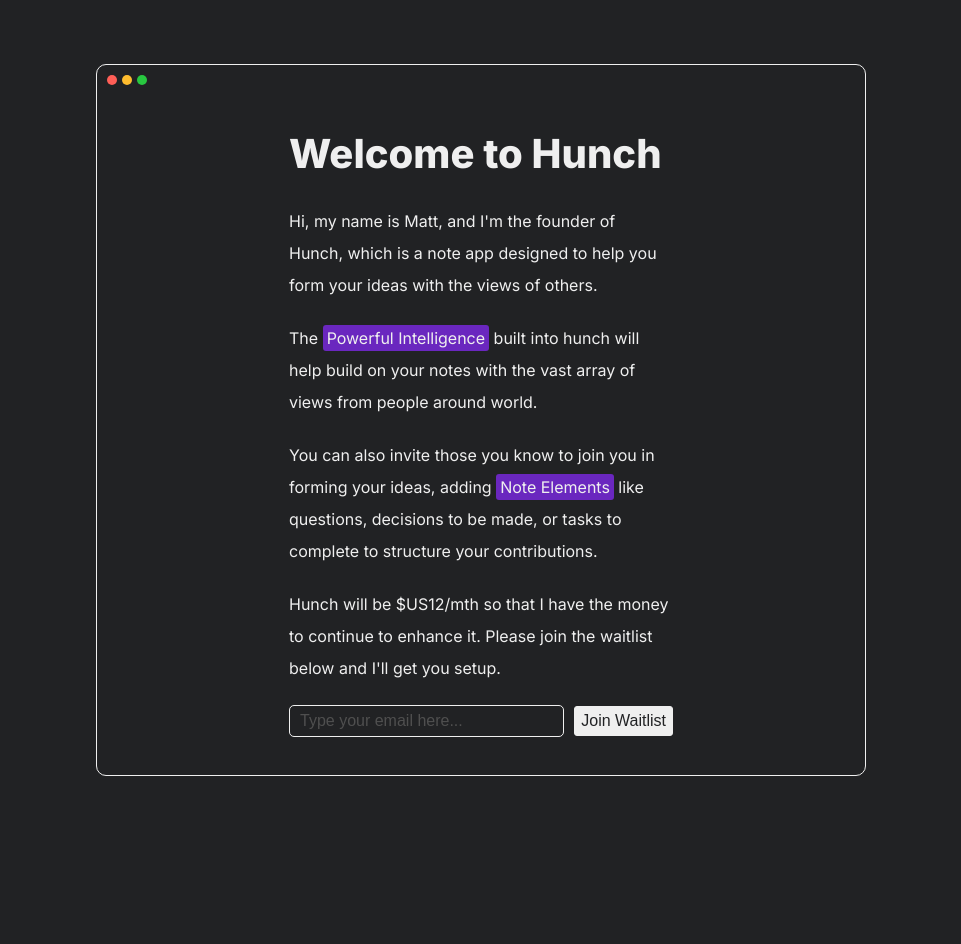
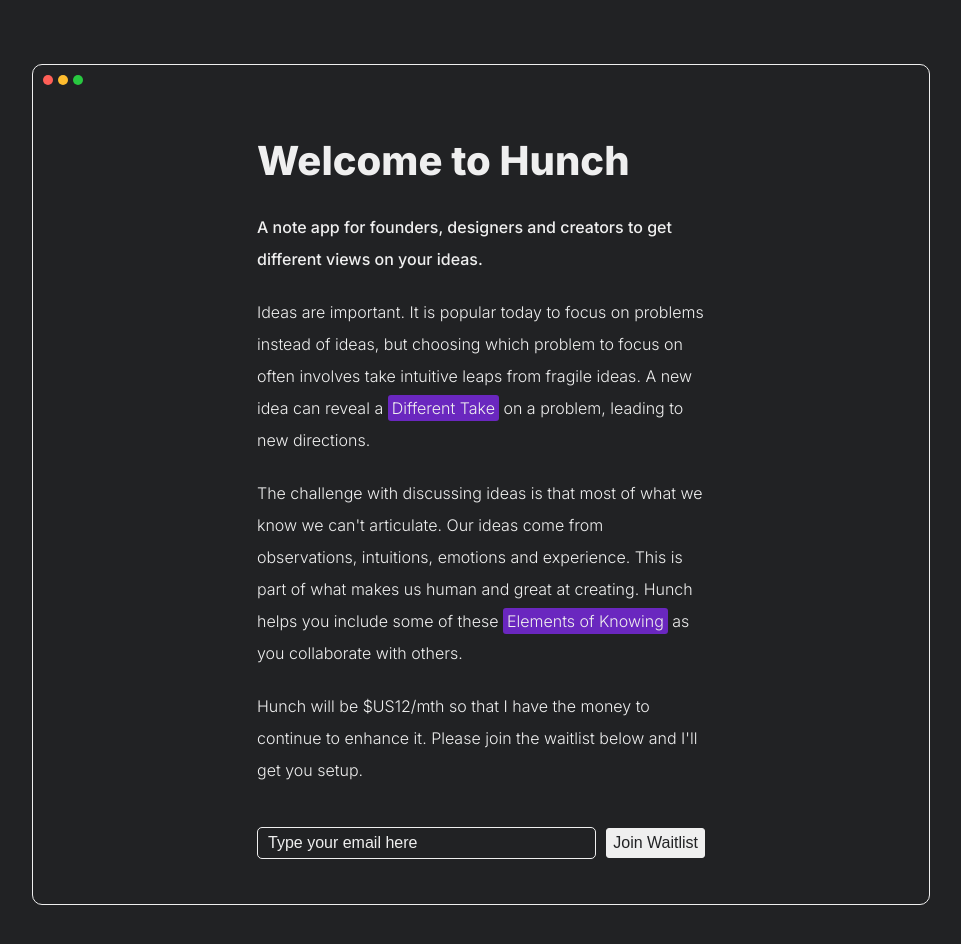
Before and after one commit to mattayersnz/hunchpublic, a React (Create React App) app: page / in a window 1280 px wide. Shown: the top 944 px of the page, without its empty margins (159-1120 px from the left). Built offline with nearby package versions, Linux system fonts and the light colour scheme; the HTML template or start-up script is replaced by a standard one.

Commit message:
content update

```diff
--- a/src/App.js
+++ b/src/App.js
@@ -1,6 +1,6 @@
 import styled from 'styled-components';
 import HunchEditor from './HunchEditor';
-import Assistant from './Assistant';
+import Different from './Different';
 import Elements from './Elements';
 import { useState } from 'react';
 
@@ -12,8 +12,8 @@
     switch (page) {
       case 'welcome':
         return <HunchEditor setPage={setPage}/>;
-      case 'assistant':
-        return <Assistant setPage={setPage}/>;
+      case 'different':
+        return <Different setPage={setPage}/>;
       case 'elements':
         return <Elements setPage={setPage}/>;
       default:
@@ -44,7 +44,7 @@
 
 const HunchFrame = styled.div`
   height: 50%;
-  width: 60%;
+  width: 70%;
   border: 1px solid #efefef;
   border-radius: 10px;
   position: relative;
--- a/src/Assistant.js
+++ b/src/Different.js
@@ -8,29 +8,33 @@
     setPage("welcome");
   }
 
+  const elements = () => {
+    setPage("elements");
+  }
+
   return (
   <AssistantContainer>
 
-    <Heading>Powerful Intelligence</Heading>
+    <Heading>Different Take</Heading>
 
     <Paragraph>
-    Inside Hunch you can chat with an AI assistant powered by OpenAI to help you form your ideas.
+    At the core of Hunch is the idea of that we need different takes on our thinking to make them robust and helpful to others.
     </Paragraph>
 
     <Paragraph>
-    This assistant has the context of your current note which saves you constantly needing to add this context to your chat.
+    Getting stuck in our own ideas is a common trap. Modern advice is to put your ideas our to others to test them. Hold your ideas lightly and focus on what is actually needed.
     </Paragraph>
 
     <Paragraph>
-    The strength of this type of assistant is that it essentially taps into the aggregate views from people around world to help build on your thoughts.
+    This advice is good, but it not always easy to put your ideas out there, or even start a conversation purely about a problem that people face.
     </Paragraph>
 
     <Paragraph>
-    While this assistant isn't giving the view of another person who has bodied knowledge, grounded in the world, it is the beginning of some outside views for your thinking.
+    In light of this the app makes it easy to share your notes with different <HunchLink onClick={elements}> Elements of Knowing </HunchLink> to get contributions for other people and AI contributors.
     </Paragraph>
 
     <Paragraph>
-    In this way <HunchLink onClick={welcome}>Hunch</HunchLink> instantly lets you start to get outside views on your ideas.
+    In <HunchLink onClick={welcome}>Hunch</HunchLink> your notes are structured as a network where you can link any note to any other, and redo your links when you want. So you can remap your ideas as they change.
     </Paragraph>
 
   </AssistantContainer>
--- a/src/Elements.js
+++ b/src/Elements.js
@@ -11,22 +11,26 @@
   return (
   <ElementsContainer>
 
-    <Heading>Note Elements</Heading>
+    <Heading>Elements of Knowing</Heading>
 
     <Paragraph>
-    Often when you share a google doc or other collaborative note, they can quickly become messy and incoherent.
+    With Hunch you can add little elements throughout your notes that help give addition context about your ideas.
     </Paragraph>
 
     <Paragraph>
-    With Hunch you can add little elements throughout your notes that help structure your conversations.
+    Examples of these elements include: Unanswered questions, Different hunches you have, Decisions you want to make, and Criteria that you are holding in mind.
     </Paragraph>
 
     <Paragraph>
-    At the start of a new line you use the ":" syntax to add an element. For example, at the start of a new line you can type ":q" to add a question element, or ":d" to add a decision element.
+    These elements are importance context for those contributing your ideas. You can also create complete custom elements to add different types of context to your ideas.
     </Paragraph>
 
     <Paragraph>
-    In this way <HunchLink onClick={welcome}>Hunch</HunchLink> gives you an easy way to add these elements and keep your notes structured.
+    Over time the app will have more types of elements to give context about your idea, and get other types of aspect from the contributions of others.
+    </Paragraph>
+
+    <Paragraph>
+    In this way <HunchLink onClick={welcome}>Hunch</HunchLink> gives you a way to provide more context to your ideas for better contribution from others.
     </Paragraph>
 
   </ElementsContainer>
--- a/src/HunchEditor.js
+++ b/src/HunchEditor.js
@@ -21,8 +21,8 @@
 const HunchEditor = ({setPage}) => {
 
   // Change Pages
-  const assistant = () => {
-    setPage("assistant");
+  const different = () => {
+    setPage("different");
   }
 
   const elements = () => {
@@ -59,16 +59,16 @@
 
     <Heading>Welcome to Hunch</Heading>
 
+    <LeadParagraph>
+    A note app for founders, designers and creators to get different views on your ideas.
+    </LeadParagraph>
+
     <Paragraph>
-    Hi, my name is Matt, and I'm the founder of Hunch, which is a note app designed to help you form your ideas with the views of others.
+    Ideas are important. It is popular today to focus on problems instead of ideas, but choosing which problem to focus on often involves take intuitive leaps from fragile ideas. A new idea can reveal a <HunchLink onClick={different}> Different Take </HunchLink> on a problem, leading to new directions.
     </Paragraph>
 
     <Paragraph>
-    The <HunchLink onClick={assistant}> Powerful Intelligence </HunchLink> built into hunch will help build on your notes with the vast array of views from people around world.
-    </Paragraph>
-
-    <Paragraph>
-    You can also invite those you know to join you in forming your ideas, adding <HunchLink onClick={elements}> Note Elements </HunchLink> like questions, decisions to be made, or tasks to complete to structure your contributions.
+    The challenge with discussing ideas is that most of what we know we can't articulate. Our ideas come from observations, intuitions, emotions and experience. This is part of what makes us human and great at creating. Hunch helps you include some of these <HunchLink onClick={elements}> Elements of Knowing </HunchLink> as you collaborate with others.
     </Paragraph>
 
     <Paragraph>
@@ -76,7 +76,7 @@
     </Paragraph>
 
     <Form onSubmit={handleSubmit}>
-      <Input type="email" placeholder="Type your email here..." value={email} onChange={handleEmailChange} className="input"/>
+      <Input type="email" placeholder="Type your email here" value={email} onChange={handleEmailChange} className="input"/>
       <Button type="submit">Join Waitlist</Button>
     </Form>
 
@@ -113,6 +113,12 @@
   padding-bottom: 21px;
 `;
 
+const LeadParagraph = styled.div`
+  line-height: 2;
+  padding-bottom: 21px;
+  font-weight: 500;
+`;
+
 
 const HunchLink = styled.div`
   padding: 1px 4px;
@@ -131,6 +137,7 @@
   flex-direction: row;
   justify-content: space-between;
   align-items: center;
+  padding-top: 20px;
 `;
 
 const Input = styled.input`
@@ -144,7 +151,8 @@
   background: transparent;
   color: #efefef;
   &::placeholder {
-    color: #4F4F4F;
+    color: #efefef;
+    font-weight: 300;
   }
 `;
 
--- a/src/index.css
+++ b/src/index.css
@@ -3,6 +3,7 @@
 body {
     margin: 0;
     font-family: 'Inter', 'sans serif';
+    font-weight: 300;
     line-height: 1.5;
     color: #EFEFEF;
     background: #212224;
```
